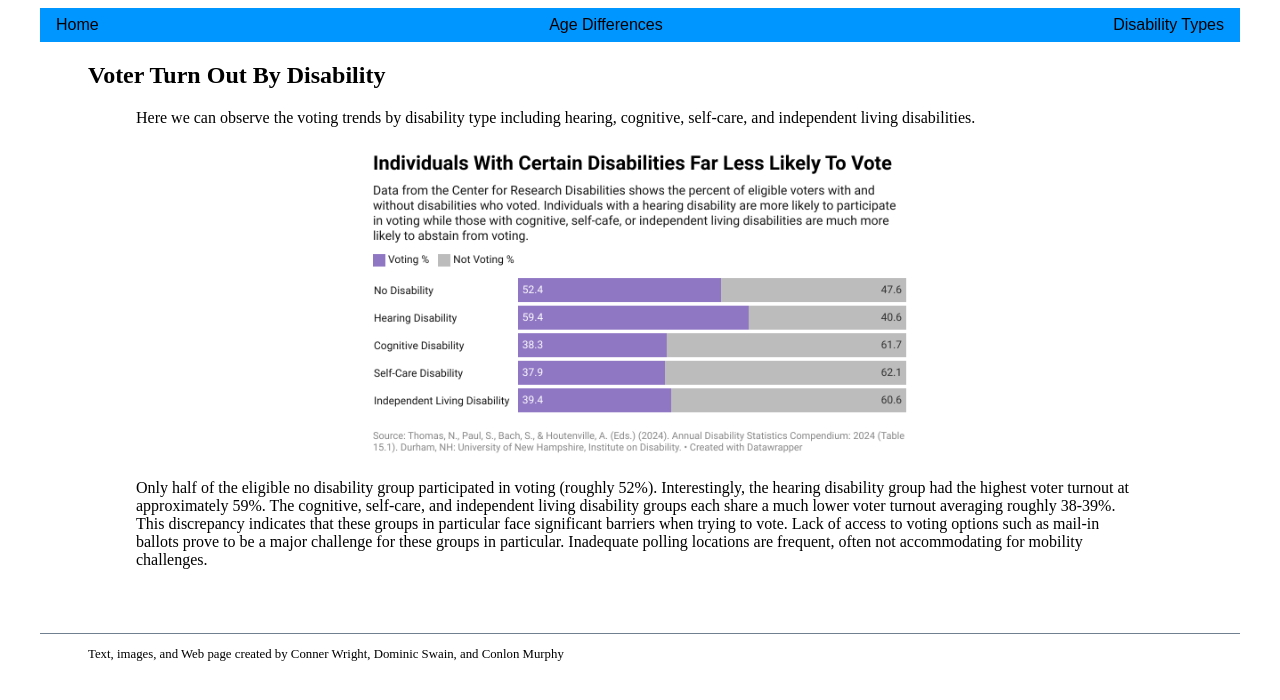
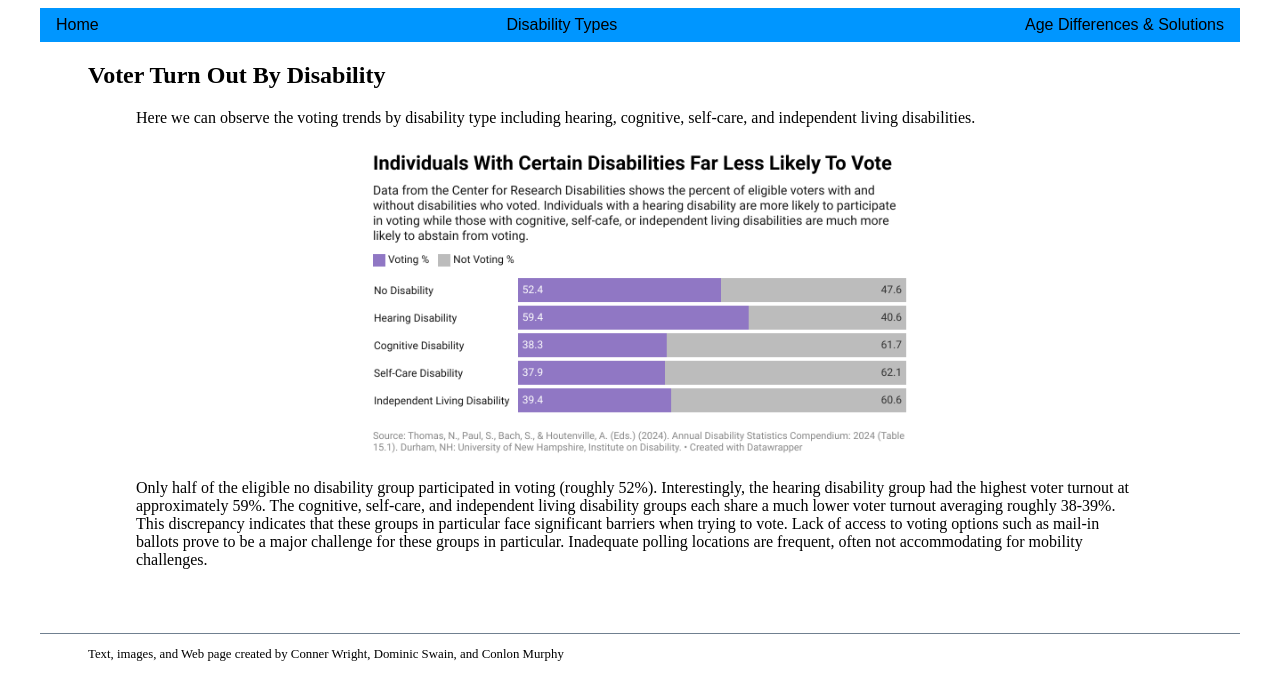
Before and after one commit to KSTombstone/data100_final_project, a plain HTML site: page type.html in a window 1280 px wide. Drawn offline with Linux system fonts and the light colour scheme.

Commit message:
Update type.html

```diff
--- a/type.html
+++ b/type.html
@@ -13,8 +13,8 @@
             <nav>
                 <ul>
                     <li><a href ="index.html">Home</a></li>
-                    <li><a href ="age.html">Age Differences</a></li>
                     <li><a href="type.html">Disability Types</a></li>
+                    <li><a href ="age.html">Age Differences & Solutions</a></li>
                 </ul>
             </nav>
         </header>
```
